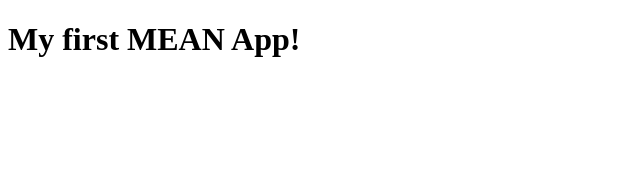
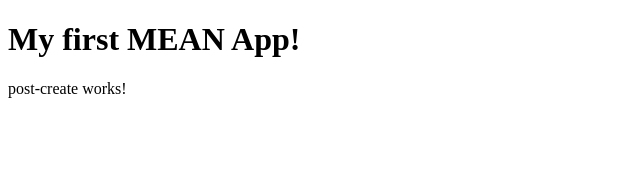
Before and after one commit to jimbandrews/mean-course, an Angular app: page / in a window 1280 px wide. Shown: the top 170 px of the page, without its empty margins (0-640 px from the left). Built offline with nearby package versions, Linux system fonts and the light colour scheme.

Commit message:
added component to app-root html

```diff
--- a/src/app/app.component.html
+++ b/src/app/app.component.html
@@ -1 +1,2 @@
 <h1>My first MEAN App!</h1>
+<app-post-create></app-post-create>
```
